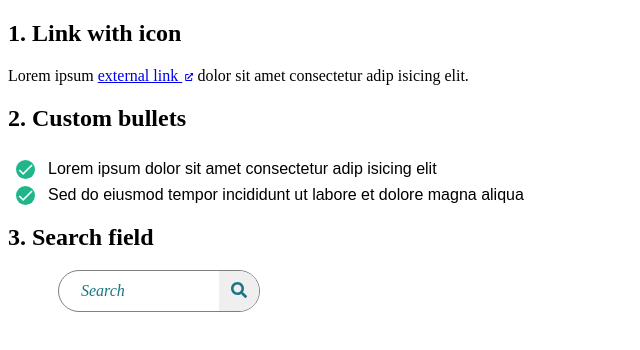
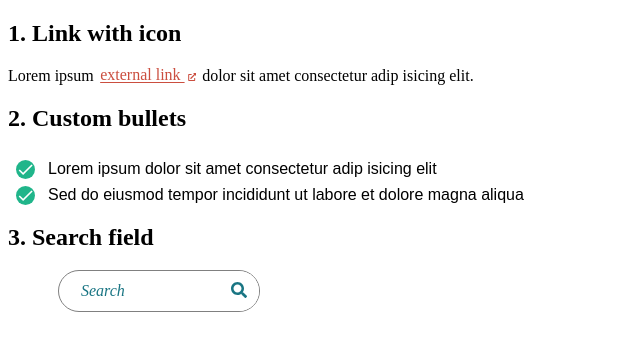
Before and after one commit to BrianSekelsky/HW-One, a plain HTML site: page index.html in a window 1280 px wide. Shown: the whole page, without its empty margins (0-640 px from the left). Drawn offline with Linux system fonts and the light colour scheme.

Commit message:
Fix browser inconsistencies for input and fix typo in externalLink class name

```diff
--- a/index.html
+++ b/index.html
@@ -10,7 +10,7 @@
 
     <section>
       <h1>1. Link with icon</h1>
-      <p>Lorem ipsum <a class="externalink" href="https://www.google.com">external link <svg xmlns="http://www.w3.org/2000/svg" class="externalLink-icon" viewBox="0 0 512 512"><path d="M432,320H400a16,16,0,0,0-16,16V448H64V128H208a16,16,0,0,0,16-16V80a16,16,0,0,0-16-16H48A48,48,0,0,0,0,112V464a48,48,0,0,0,48,48H400a48,48,0,0,0,48-48V336A16,16,0,0,0,432,320ZM488,0h-128c-21.37,0-32.05,25.91-17,41l35.73,35.73L135,320.37a24,24,0,0,0,0,34L157.67,377a24,24,0,0,0,34,0L435.28,133.32,471,169c15,15,41,4.5,41-17V24A24,24,0,0,0,488,0Z"/></svg></a> dolor sit amet consectetur adip isicing elit.</p>
+      <p>Lorem ipsum <a class="externalLink" href="https://www.google.com">external link <svg xmlns="http://www.w3.org/2000/svg" class="externalLink-icon" viewBox="0 0 512 512"><path d="M432,320H400a16,16,0,0,0-16,16V448H64V128H208a16,16,0,0,0,16-16V80a16,16,0,0,0-16-16H48A48,48,0,0,0,0,112V464a48,48,0,0,0,48,48H400a48,48,0,0,0,48-48V336A16,16,0,0,0,432,320ZM488,0h-128c-21.37,0-32.05,25.91-17,41l35.73,35.73L135,320.37a24,24,0,0,0,0,34L157.67,377a24,24,0,0,0,34,0L435.28,133.32,471,169c15,15,41,4.5,41-17V24A24,24,0,0,0,488,0Z"/></svg></a> dolor sit amet consectetur adip isicing elit.</p>
     </section>
 
     <section>
--- a/style.css
+++ b/style.css
@@ -55,11 +55,18 @@ li::before {
 
 .searchField-input {
     margin-left: 20px;
+    flex-grow:2;
     border: none;
-    flex-grow:2;
-    border:none;
     font-size: 1em;
     width: 30px;
+    height: 100%;
+}
+
+input[type="search"] {
+    -webkit-appearance: textfield;
+}
+input[type="search"]::-webkit-search-decoration {
+    -webkit-appearance: none;
 }
 
 .searchField-input::placeholder {
@@ -74,8 +81,10 @@ li::before {
 
 .searchField-button {
     border: none;
-    border-radius: 0px 50px 50px 0px;
+    border-radius: 0 50px 50px 0;
     width: 40px;
+    margin: 0 0 0 20px;
+    background-color: white;
 }
 
 .searchField-button:hover, .searchField-button:hover > .searchField-icon {
```
